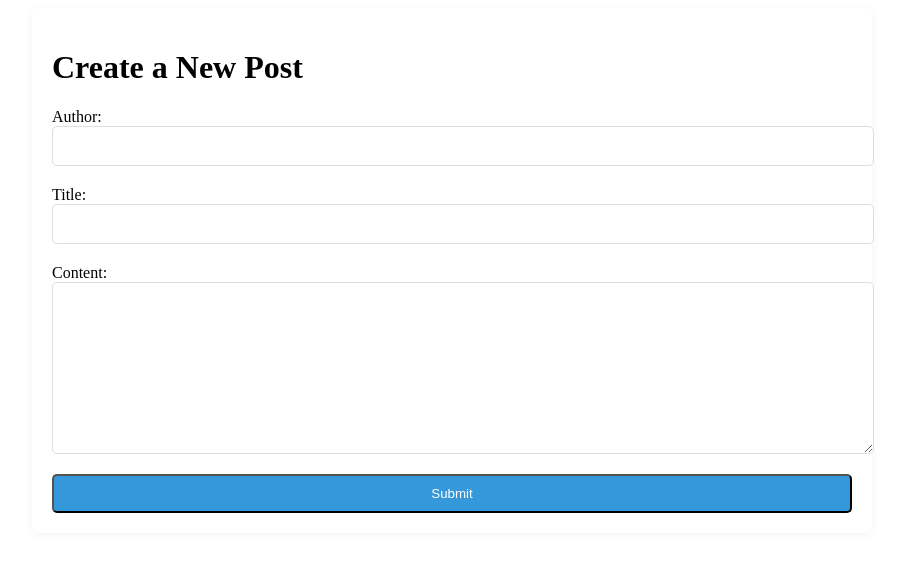
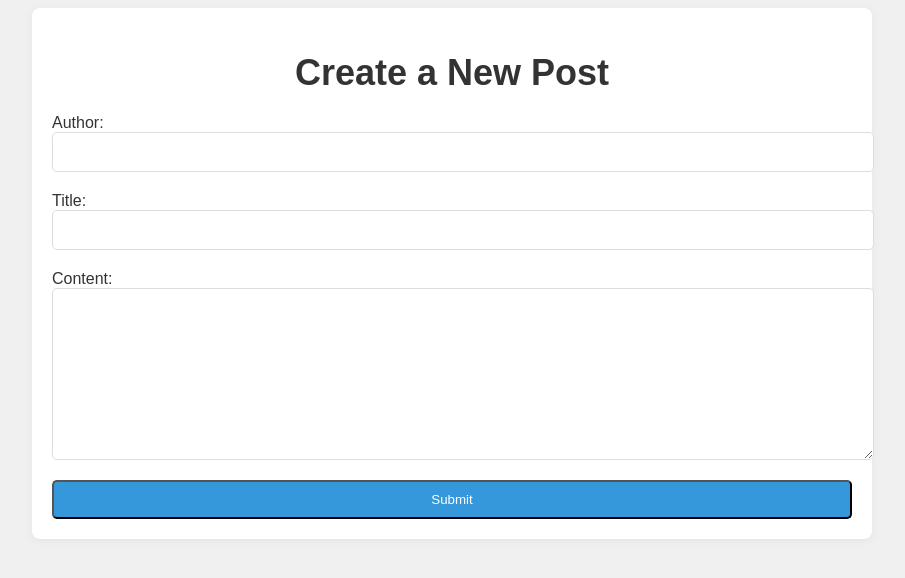
Before and after one commit to cbdmatze/masterblog, a Flask app: template templates/new_post.html in a window 1280 px wide. Shown: the top 578 px of the page, without its empty margins (188-1093 px from the left). Run offline with Flask 3, Linux system fonts and the light colour scheme; the template is opened without the code that fills it, so the values that code supplies are empty.

Commit message:
made the entire thing a bit more sexy

```diff
--- a/app.py
+++ b/app.py
@@ -5,15 +5,15 @@ from flask_sqlalchemy import SQLAlchemy
 app = Flask(__name__)
 
 
-# Set upü the SQLite database
-app.config['SQLALCHEMY_DATABASE_URI'] = 'squlite://blog.db'
+# Set up the SQLite database
+app.config['SQLALCHEMY_DATABASE_URI'] = 'sqlite:///blog.db'
 app.config['SQLALCHEMY_TRACK_MODIFICATIONS'] = False
 db = SQLAlchemy(app)
 
 
 # Define the blog post model (database table structure)
 class BlogPost(db.Model):
-    id = db.Column(db.Integer, primary_key= True)
+    id = db.Column(db.Integer, primary_key=True)
     author = db.Column(db.String(100), nullable=False)
     title = db.Column(db.String(200), nullable=False)
     content = db.Column(db.Text, nullable=False)
@@ -23,14 +23,15 @@ class BlogPost(db.Model):
 
 
 # Create the database and tables (run only once initially)
-@app.before_first_request
+@app.before_request
 def create_tables():
     db.create_all()
 
 
 # Index route to display all blog posts
+@app.route('/')
 def index():
-    posts = BlogPost.querry.all() # Fetch all posts from the database
+    posts = BlogPost.query.all()  # Fetch all posts from the database
     return render_template('index.html', posts=posts)
 
 
@@ -39,38 +40,38 @@ def index():
 def add():
     if request.method == 'POST':
         new_post = BlogPost(
-            author = request.form['authpr'],
-            title = request.form['title'],
-            content = request.form['content']
+            author=request.form['author'],
+            title=request.form['title'],
+            content=request.form['content']
         )
         db.session.add(new_post)
-        db.session.commit() # Save to the database
-        return redirect(url_for('indey')) # Redirect to the homepage
+        db.session.commit()  # Save to the database
+        return redirect(url_for('index'))  # Redirect to the homepage
     return render_template('add.html')
 
 
 # Route to delete a post
-@app.route('/delete(<int:id>')
+@app.route('/delete/<int:id>')
 def delete_post(id):
-    post = BlogPost.querry.get_or_404(id) # Get the post by ID or return 404
+    post = BlogPost.query.get_or_404(id)  # Get the post by ID or return 404
     db.session.delete(post)
-    db.session.commit() # Delete from the database
+    db.session.commit()  # Delete from the database
     return redirect(url_for('index'))
 
 
 # Route to update a post
 @app.route('/update/<int:id>', methods=['GET', 'POST'])
 def update_post(id):
-    post = BlogPost.querry.get_or_404(id) # Fetch the blog post by ID
+    post = BlogPost.query.get_or_404(id)  # Fetch the blog post by ID
     if request.method == 'POST':
         # Update the post in the database
         post.author = request.form['author']
         post.title = request.form['title']
         post.content = request.form['content']
-        db.sessioon.commit() # Save all changes to the database
-        return redirect(url_for('index')) # Redirect to the homepage
+        db.session.commit()  # Save changes to the database
+        return redirect(url_for('index'))  # Redirect to the homepage
     return render_template('update.html', post=post)
 
 
 if __name__ == "__main__":
-    app.run(host='0.0.0.0',  port=5003, debug=True)
+    app.run(host='0.0.0.0', port=5003, debug=True)
--- a/static/style.css
+++ b/static/style.css
@@ -1,3 +1,17 @@
+/* General Page Styling */
+body {
+    font-family: Arial, sans-serif;
+    background-color: #f0f0f0; /* light grey background */
+    color: #333;
+}
+
+/* Header Styling */
+h1 {
+    text-align: center;
+    font-size: 36px; /* Adjust the size of the header */
+    margin-bottom: 20px; /* Space below the header */
+}
+
 /* General Container for Spacing */
 .container {
     max-width: 800px;
@@ -37,6 +51,7 @@
     text-align: center;
     display: inline-block;
     transition: background-color 0.3s ease;
+    cursor: pointer;
 }
 
 .btn:hover {
@@ -51,6 +66,7 @@
     border-radius: 5px;
     text-align: center;
     transition: background-color 0.3s ease;
+    cursor: pointer;
 }
 
 .btn-delete:hover {
--- a/templates/index.html
+++ b/templates/index.html
@@ -7,7 +7,7 @@
     <link rel="stylesheet" href="{{ url_for('static', filename='style.css') }}">
 </head>
 <body>
-    <h1>Blog Posts</h1>
+    <h1>    REDUNDANT INFOS OF PARAMOUNT IMPORTANCE     </h1>
     <a href="{{ url_for('add') }}">Create New Post</a>
     <ul>
         {% for post in posts %}
```
Also changed, not shown: instance/blog.db (added).
